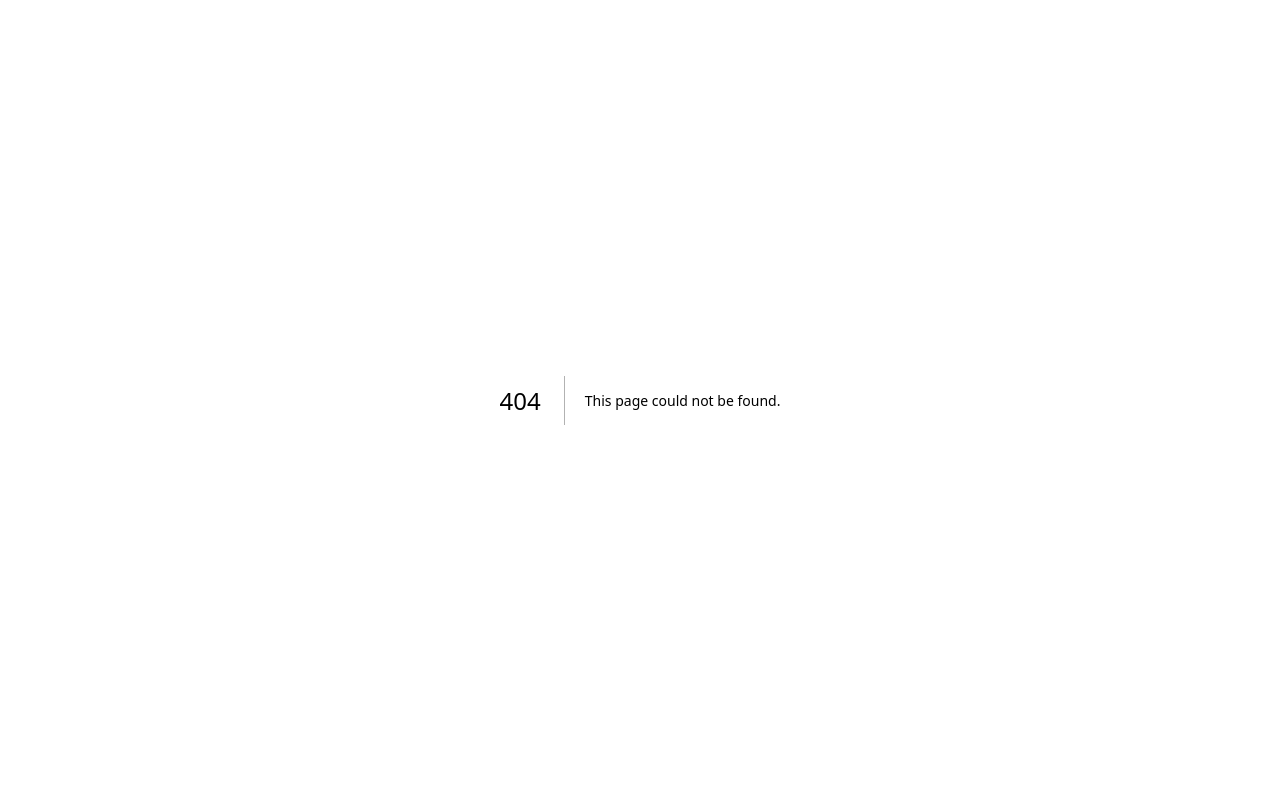
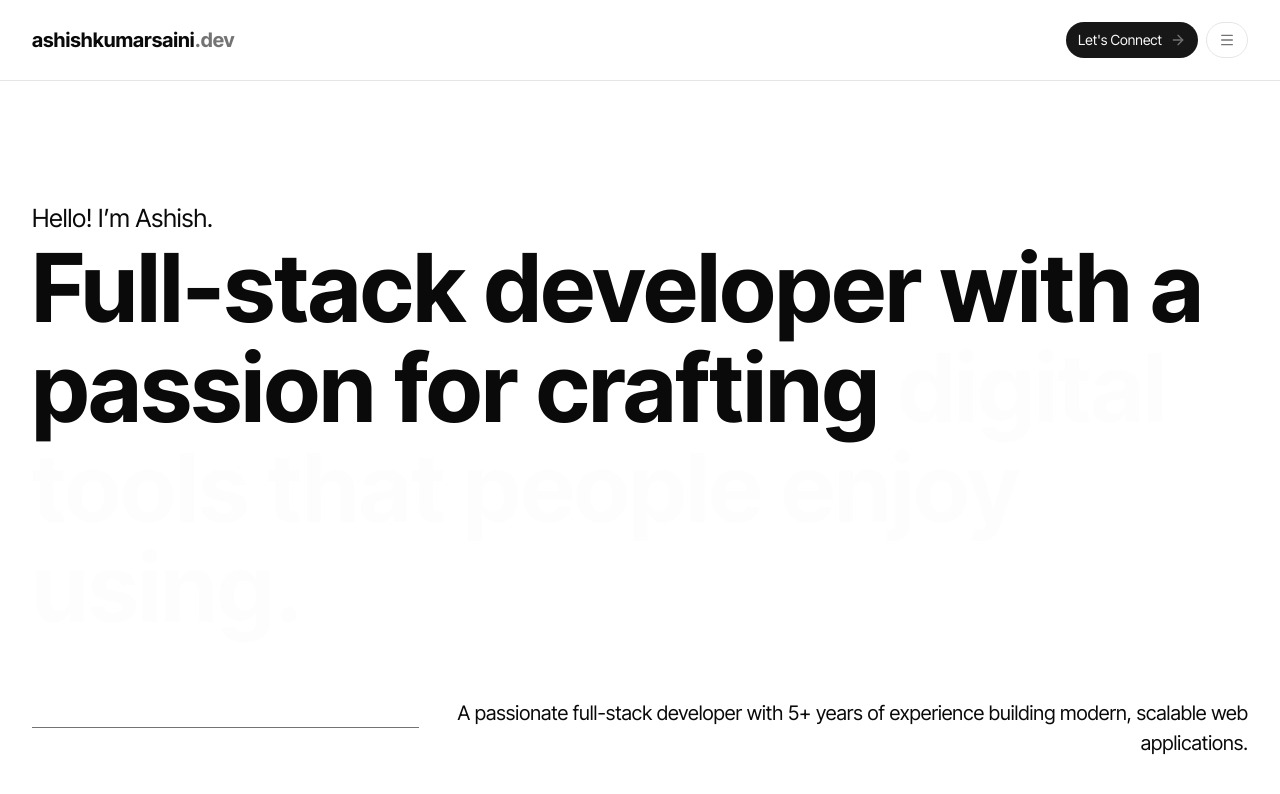
Before and after one commit to ashishkumarsaini/ashish-kumar-saini-portfolio, a Next.js app: page /v2 in a window 1280 px wide. Before the commit this address had no page. Shown: the top 794 px of the page. Built offline with nearby package versions, Linux system fonts and the light colour scheme.

Commit message:
ui redesign

```diff
--- a/app/globals.css
+++ b/app/globals.css
@@ -48,70 +48,70 @@
 :root {
   --radius: 0.625rem;
   --background: oklch(1 0 0);
-  --foreground: oklch(0.141 0.005 285.823);
+  --foreground: oklch(0.145 0 0);
   --card: oklch(1 0 0);
-  --card-foreground: oklch(0.141 0.005 285.823);
+  --card-foreground: oklch(0.145 0 0);
   --popover: oklch(1 0 0);
-  --popover-foreground: oklch(0.141 0.005 285.823);
-  --primary: oklch(0.21 0.006 285.885);
+  --popover-foreground: oklch(0.145 0 0);
+  --primary: oklch(0.205 0 0);
   --primary-foreground: oklch(0.985 0 0);
-  --secondary: oklch(0.967 0.001 286.375);
-  --secondary-foreground: oklch(0.21 0.006 285.885);
-  --muted: oklch(0.967 0.001 286.375);
-  --muted-foreground: oklch(0.552 0.016 285.938);
-  --accent: oklch(0.967 0.001 286.375);
-  --accent-foreground: oklch(0.21 0.006 285.885);
+  --secondary: oklch(0.97 0 0);
+  --secondary-foreground: oklch(0.205 0 0);
+  --muted: oklch(0.97 0 0);
+  --muted-foreground: oklch(0.556 0 0);
+  --accent: oklch(0.97 0 0);
+  --accent-foreground: oklch(0.205 0 0);
   --destructive: oklch(0.577 0.245 27.325);
-  --border: oklch(0.92 0.004 286.32);
-  --input: oklch(0.92 0.004 286.32);
-  --ring: oklch(0.705 0.015 286.067);
+  --border: oklch(0.922 0 0);
+  --input: oklch(0.922 0 0);
+  --ring: oklch(0.708 0 0);
   --chart-1: oklch(0.646 0.222 41.116);
   --chart-2: oklch(0.6 0.118 184.704);
   --chart-3: oklch(0.398 0.07 227.392);
   --chart-4: oklch(0.828 0.189 84.429);
   --chart-5: oklch(0.769 0.188 70.08);
   --sidebar: oklch(0.985 0 0);
-  --sidebar-foreground: oklch(0.141 0.005 285.823);
-  --sidebar-primary: oklch(0.21 0.006 285.885);
+  --sidebar-foreground: oklch(0.145 0 0);
+  --sidebar-primary: oklch(0.205 0 0);
   --sidebar-primary-foreground: oklch(0.985 0 0);
-  --sidebar-accent: oklch(0.967 0.001 286.375);
-  --sidebar-accent-foreground: oklch(0.21 0.006 285.885);
-  --sidebar-border: oklch(0.92 0.004 286.32);
-  --sidebar-ring: oklch(0.705 0.015 286.067);
+  --sidebar-accent: oklch(0.97 0 0);
+  --sidebar-accent-foreground: oklch(0.205 0 0);
+  --sidebar-border: oklch(0.922 0 0);
+  --sidebar-ring: oklch(0.708 0 0);
 }
 
 .dark {
-  --background: oklch(0.141 0.005 285.823);
+  --background: oklch(0.145 0 0);
   --foreground: oklch(0.985 0 0);
-  --card: oklch(0.21 0.006 285.885);
+  --card: oklch(0.205 0 0);
   --card-foreground: oklch(0.985 0 0);
-  --popover: oklch(0.21 0.006 285.885);
+  --popover: oklch(0.205 0 0);
   --popover-foreground: oklch(0.985 0 0);
-  --primary: oklch(0.92 0.004 286.32);
-  --primary-foreground: oklch(0.21 0.006 285.885);
-  --secondary: oklch(0.274 0.006 286.033);
+  --primary: oklch(0.922 0 0);
+  --primary-foreground: oklch(0.205 0 0);
+  --secondary: oklch(0.269 0 0);
   --secondary-foreground: oklch(0.985 0 0);
-  --muted: oklch(0.274 0.006 286.033);
-  --muted-foreground: oklch(0.705 0.015 286.067);
-  --accent: oklch(0.274 0.006 286.033);
+  --muted: oklch(0.269 0 0);
+  --muted-foreground: oklch(0.708 0 0);
+  --accent: oklch(0.269 0 0);
   --accent-foreground: oklch(0.985 0 0);
   --destructive: oklch(0.704 0.191 22.216);
   --border: oklch(1 0 0 / 10%);
   --input: oklch(1 0 0 / 15%);
-  --ring: oklch(0.552 0.016 285.938);
+  --ring: oklch(0.556 0 0);
   --chart-1: oklch(0.488 0.243 264.376);
   --chart-2: oklch(0.696 0.17 162.48);
   --chart-3: oklch(0.769 0.188 70.08);
   --chart-4: oklch(0.627 0.265 303.9);
   --chart-5: oklch(0.645 0.246 16.439);
-  --sidebar: oklch(0.21 0.006 285.885);
+  --sidebar: oklch(0.205 0 0);
   --sidebar-foreground: oklch(0.985 0 0);
   --sidebar-primary: oklch(0.488 0.243 264.376);
   --sidebar-primary-foreground: oklch(0.985 0 0);
-  --sidebar-accent: oklch(0.274 0.006 286.033);
+  --sidebar-accent: oklch(0.269 0 0);
   --sidebar-accent-foreground: oklch(0.985 0 0);
   --sidebar-border: oklch(1 0 0 / 10%);
-  --sidebar-ring: oklch(0.552 0.016 285.938);
+  --sidebar-ring: oklch(0.556 0 0);
 }
 
 @layer base {
--- a/app/layout.tsx
+++ b/app/layout.tsx
@@ -1,10 +1,8 @@
 import type { Metadata } from "next";
-import { Roboto } from "next/font/google";
+import { Inter_Tight } from "next/font/google";
 import "./globals.css";
-// import { Header } from "@/components/header";
-// import { Footer } from "@/components/footer";
 
-const roboto = Roboto({
+const roboto = Inter_Tight({
   subsets: ["latin"],
   weight: ['400', '700']
 });
@@ -22,13 +20,11 @@ export default function RootLayout({
   return (
     <html lang="en">
       <body
-        className={`${roboto.className} antialiased dark`}
+        className={`${roboto.className} antialiased`}
       >
-        {/* <Header /> */}
         <main className="max-w-[1480px] mx-auto">
           {children}
         </main>
-        {/* <Footer /> */}
       </body>
     </html>
   );
--- a/app/page.tsx
+++ b/app/page.tsx
@@ -3,9 +3,9 @@ import { AboutSection, ContactSection, ExperienceSection, HeroSection, SkillsSec
 export default function Home() {
   return (
     <div>
-      <HeroSection/>
-      <AboutSection/>
-      <ExperienceSection/>
+      <HeroSection />
+      <AboutSection />
+      <ExperienceSection />
       <SkillsSection />
       <ContactSection />
     </div>
--- /dev/null
+++ b/app/v2/components/hero-section/hero-section.tsx
@@ -0,0 +1,27 @@
+import { RotateWords } from "./rotate-text"
+
+export const HeroSection = () => {
+  return (
+    <div>
+      <div className="mt-15 md:mt-20 lg:mt-30">
+        <p className="text-[25px]">Hello! I’m Ashish.</p>
+        <p className="text-[50px] md:text-[75px] lg:text-[95px] font-bold leading-[60px] md:leading-[100px]">
+          <span>Full-stack developer with a passion for crafting </span>
+          <RotateWords words={[
+            'digital tools that people enjoy using.',
+            'apps that make life a little easier.',
+            'simple solutions to complex problems.'
+          ]} />
+        </p>
+        <div className="grid grid-cols-12 mt-15 items-center gap-7">
+          <div className="col-span-4 h-px bg-muted-foreground hidden sm:block"></div>
+          <div className="col-span-8 max-sm:col-span-12">
+            <p className="text-[20px] w-full text-right">
+              A passionate full-stack developer with 5+ years of experience building modern, scalable web applications.
+            </p>
+          </div>
+        </div>
+      </div>
+    </div>
+  )
+}
--- /dev/null
+++ b/app/v2/components/hero-section/rotate-text.tsx
@@ -0,0 +1,34 @@
+"use client"
+import * as React from "react"
+import { AnimatePresence, motion } from "framer-motion"
+
+export function RotateWords({
+  words = ["Word 1", "Word 2", "Word 3"],
+}: {
+  words: string[]
+}) {
+  const [index, setIndex] = React.useState(0)
+
+  React.useEffect(() => {
+    const interval = setInterval(() => {
+      setIndex((prevIndex) => (prevIndex + 1) % words.length)
+    }, 5000)
+    // Clean up interval on unmount
+    return () => clearInterval(interval)
+  }, [words.length]);
+
+  return (
+    <AnimatePresence mode="wait">
+      <motion.span
+        key={words[index]}
+        initial={{ opacity: 0, y: -40 }}
+        animate={{ opacity: 1, y: 0 }}
+        exit={{ opacity: 0, y: 40 }}
+        transition={{ duration: 0.5 }}
+        className="text-muted-foreground"
+      >
+        {words[index]}
+      </motion.span>
+    </AnimatePresence>
+  )
+}
--- /dev/null
+++ b/app/v2/layout.tsx
@@ -0,0 +1,16 @@
+import { Header } from "@/components/header";
+
+export default function RootLayout({
+  children,
+}: Readonly<{
+  children: React.ReactNode;
+}>) {
+  return (
+    <>
+      <Header />
+      <main className="max-w-[1500px] mx-auto px-4 sm:px-8">
+        {children}
+      </main>
+    </>
+  );
+}
--- /dev/null
+++ b/app/v2/page.tsx
@@ -0,0 +1,11 @@
+import { HeroSection } from "./components/hero-section/hero-section";
+
+const Page = () => {
+  return (
+    <div>
+      <HeroSection />
+    </div>
+  )
+};
+
+export default Page;
--- a/components/header/header.tsx
+++ b/components/header/header.tsx
@@ -1,12 +1,31 @@
-import { NavigationMenu } from "./navigation-menu/navigation-menu"
+import Link from "next/link"
+import { Button, ButtonVariants } from "../ui/button"
+import { getIcon } from "../icons"
+import { Icons } from "@/mocks/contants"
 
-export const Header = ()=>{
+export const Header = () => {
   return (
-  <header className="w-full fixed top-0 left-0 right-0 z-50 duration-300 bg-background/80 backdrop-blur-xs border-b border-border">
-    <div className="h-[65px] max-w-[1480px] mx-auto px-[15px] flex items-center justify-between">
-      <div className="text-xl font-bold"><span>AS</span></div>
-      <NavigationMenu />
-    </div>
-  </header>
+    <>
+      <header className="w-full fixed top-0 left-0 right-0 z-50 duration-300 bg-background/80 backdrop-blur-xs border-b border-border">
+        <div className="h-20 max-w-[1500px] mx-auto px-4 sm:px-8 flex items-center justify-between">
+          <div className="text-xl font-bold">
+            <span>ashishkumarsaini</span>
+            <span className="text-muted-foreground">.dev</span>
+          </div>
+          <div className="flex items-center gap-2">
+            <Link href='/contacts' className="block max-sm:hidden">
+              <Button>
+                {`Let's Connect`}
+                {getIcon(Icons.arrowRight, { className: "h-6 w-6 text-muted-foreground" })}
+              </Button>
+            </Link>
+            <Button variant={ButtonVariants.OUTLINE}>
+              {getIcon(Icons.hamburger, { className: "h-6 w-6 text-muted-foreground" })}
+            </Button>
+          </div>
+        </div>
+      </header>
+      <div className="h-20 w-full" />
+    </>
   )
 }
--- a/components/icons/icons.tsx
+++ b/components/icons/icons.tsx
@@ -1,16 +1,17 @@
 import { Icons } from "@/mocks/contants";
-import { Github, Linkedin, Mail, ArrowDown, Code2, Database, Laptop, Briefcase, GraduationCap, Server, Cloud, Phone, MapPin } from "lucide-react";
+import { Github, Linkedin, Mail, ArrowDown, Code2, Database, Laptop, Briefcase, GraduationCap, Server, Cloud, Phone, MapPin, ArrowRight, HamburgerIcon, MenuIcon } from "lucide-react";
 
-export const getIcon = (iconName:string, props= {}) => {
+export const getIcon = (iconName: string, props = {}) => {
   const iconProps = {
     tabIndex: -1,
     ...props
   }
-  switch (iconName){
+  switch (iconName) {
     case Icons.github: return <Github {...iconProps} />;
     case Icons.linkedIn: return <Linkedin {...iconProps} />;
     case Icons.mail: return <Mail {...iconProps} />;
     case Icons.arrowDown: return <ArrowDown {...iconProps} />;
+    case Icons.arrowRight: return <ArrowRight {...iconProps} />;
     case Icons.laptop: return <Laptop {...iconProps} />;
     case Icons.database: return <Database {...iconProps} />;
     case Icons.code: return <Code2 {...iconProps} />;
@@ -20,6 +21,7 @@ export const getIcon = (iconName:string, props= {}) => {
     case Icons.cloud: return <Cloud {...iconProps} />;
     case Icons.phone: return <Phone {...iconProps} />;
     case Icons.map: return <MapPin {...iconProps} />;
+    case Icons.hamburger: return <MenuIcon {...iconProps} />;
     default: return null;
   }
 }
--- a/components/ui/button.tsx
+++ b/components/ui/button.tsx
@@ -21,7 +21,7 @@ enum ButtonSizes {
 }
 
 const buttonVariants = cva(
-  "inline-flex items-center justify-center gap-2 whitespace-nowrap rounded-md text-sm font-medium transition-all disabled:pointer-events-none disabled:opacity-50 [&_svg]:pointer-events-none [&_svg:not([class*='size-'])]:size-4 shrink-0 [&_svg]:shrink-0 outline-none focus-visible:border-ring focus-visible:ring-ring/50 focus-visible:ring-[3px] aria-invalid:ring-destructive/20 dark:aria-invalid:ring-destructive/40 aria-invalid:border-destructive cursor-pointer",
+  "inline-flex items-center justify-center gap-2 whitespace-nowrap rounded-full text-sm font-medium transition-all disabled:pointer-events-none disabled:opacity-50 [&_svg]:pointer-events-none [&_svg:not([class*='size-'])]:size-4 shrink-0 [&_svg]:shrink-0 outline-none focus-visible:border-ring focus-visible:ring-ring/50 focus-visible:ring-[3px] aria-invalid:ring-destructive/20 dark:aria-invalid:ring-destructive/40 aria-invalid:border-destructive cursor-pointer",
   {
     variants: {
       variant: {
@@ -29,10 +29,10 @@ const buttonVariants = cva(
         [ButtonVariants.DESTRUCTIVE]:
           "bg-destructive text-white hover:bg-destructive/90 focus-visible:ring-destructive/20 dark:focus-visible:ring-destructive/40 dark:bg-destructive/60",
         [ButtonVariants.OUTLINE]:
-          "border bg-background shadow-xs hover:bg-accent hover:text-accent-foreground dark:bg-input/30 dark:border-input dark:hover:bg-input/50",
+          "border bg-background hover:bg-accent hover:text-accent-foreground dark:bg-input/30 dark:border-input dark:hover:bg-input/50",
         [ButtonVariants.SECONDARY]:
           "bg-secondary text-secondary-foreground hover:bg-secondary/80",
-       [ButtonVariants.GHOST]:
+        [ButtonVariants.GHOST]:
           "hover:bg-accent hover:text-accent-foreground dark:hover:bg-accent/50",
         [ButtonVariants.LINK]: "text-primary underline-offset-4 hover:underline",
       },
--- a/mocks/contants.ts
+++ b/mocks/contants.ts
@@ -13,6 +13,7 @@ export enum Icons {
   linkedIn = "linkedIn",
   mail = "mail",
   arrowDown = "arrowDown",
+  arrowRight = 'arrowRight',
   laptop = "laptop",
   database = "database",
   code = "code",
@@ -22,4 +23,5 @@ export enum Icons {
   cloud = "cloud",
   phone = "phone",
   map = "map",
+  hamburger = "hamburger"
 }
```
